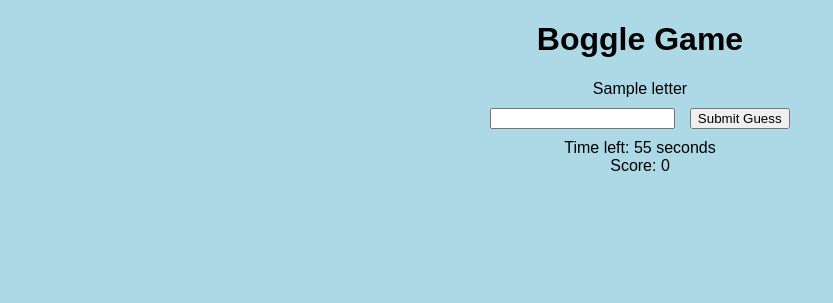
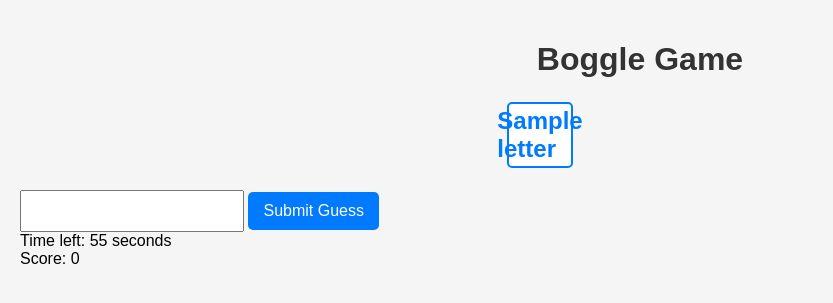
Before and after one commit to SharonOiti/BoogleGame, a Flask app: template templates/index.html in a window 1280 px wide. Shown: the top 303 px of the page, without its empty margins (0-833 px from the left). Run offline with Flask 3, Linux system fonts and the light colour scheme; the template is opened without the code that fills it: most values are stand-ins (such as "Sample title", 1, 10 or a date in 2020); some libraries are stand-ins or nearby versions.

Commit message:
submission for boggle game

```diff
--- a/static/styles.css
+++ b/static/styles.css
@@ -1,63 +1,63 @@
-table {
-    border-collapse: collapse;
+body {
+    font-family: Arial, sans-serif;
+    background-color: #f5f5f5;
+    margin: 0;
+    padding: 20px;
+}
+
+h1 {
+    text-align: center;
+    color: #333;
+}
+
+#board {
+    display: grid;
+    grid-template-columns: repeat(4, 60px);
+    gap: 10px;
+    justify-content: center;
+    margin: 20px auto;
+}
+
+.cell {
+    display: flex;
+    justify-content: center;
+    align-items: center;
+    background-color: #fff;
+    border: 2px solid #007bff;
+    border-radius: 5px;
+    height: 60px;
+    width: 60px;
+    font-size: 24px;
+    font-weight: bold;
+    color: #007bff;
+    transition: background-color 0.3s;
+}
+
+.cell:hover {
+    background-color: #e7f3ff;
+}
+
+.input-area {
+    text-align: center;
     margin: 20px 0;
 }
 
-td {
-    border: 1px solid #000;
+input[type="text"] {
     padding: 10px;
-    text-align: center;
-    font-size: 20px;
+    font-size: 16px;
+    width: 200px;
 }
 
-input, button {
-    margin: 10px 5px;
+button {
+    padding: 10px 15px;
+    font-size: 16px;
+    background-color: #007bff;
+    color: white;
+    border: none;
+    border-radius: 5px;
+    cursor: pointer;
 }
 
-body {
-    background-color: lightblue;
-    font-family: Arial, sans-serif;
-    text-align: center;
+button:hover {
+    background-color: #0056b3;
 }
-
-header {
-    background-color: #4CAF50;
-    color: white;
-    padding: 15px;
-    text-align: center;
-}
-
-nav {
-    display: flex;
-    justify-content: center;
-    background-color: #333;
-}
-
-nav a {
-    color: white;
-    padding: 14px 20px;
-    text-decoration: none;
-    text-align: center;
-}
-
-nav a:hover {
-    background-color: #ddd;
-    color: black;
-}
-
-main {
-    padding: 20px;
-    margin: 10px;
-    background-color: white;
-    border-radius: 5px;
-}
-
-footer {
-    background-color: #333;
-    color: white;
-    text-align: center;
-    padding: 10px;
-    position: fixed;
-    bottom: 0;
-    width: 100%;
-}
--- a/templates/index.html
+++ b/templates/index.html
@@ -8,15 +8,15 @@
 </head>
 <body>
     <h1>Boggle Game</h1>
-    <div id="board">
+    <table id="board">
         {% for row in board %}
-            <div class="row">
+            <tr>
                 {% for letter in row %}
-                    <div class="cell">{{ letter }}</div>
+                    <td class="cell">{{ letter }}</td>
                 {% endfor %}
-            </div>
+            </tr>
         {% endfor %}
-    </div>
+    </table>
     <form id="guess-form">
         <input type="text" id="guess" required>
         <button type="submit">Submit Guess</button>
```
